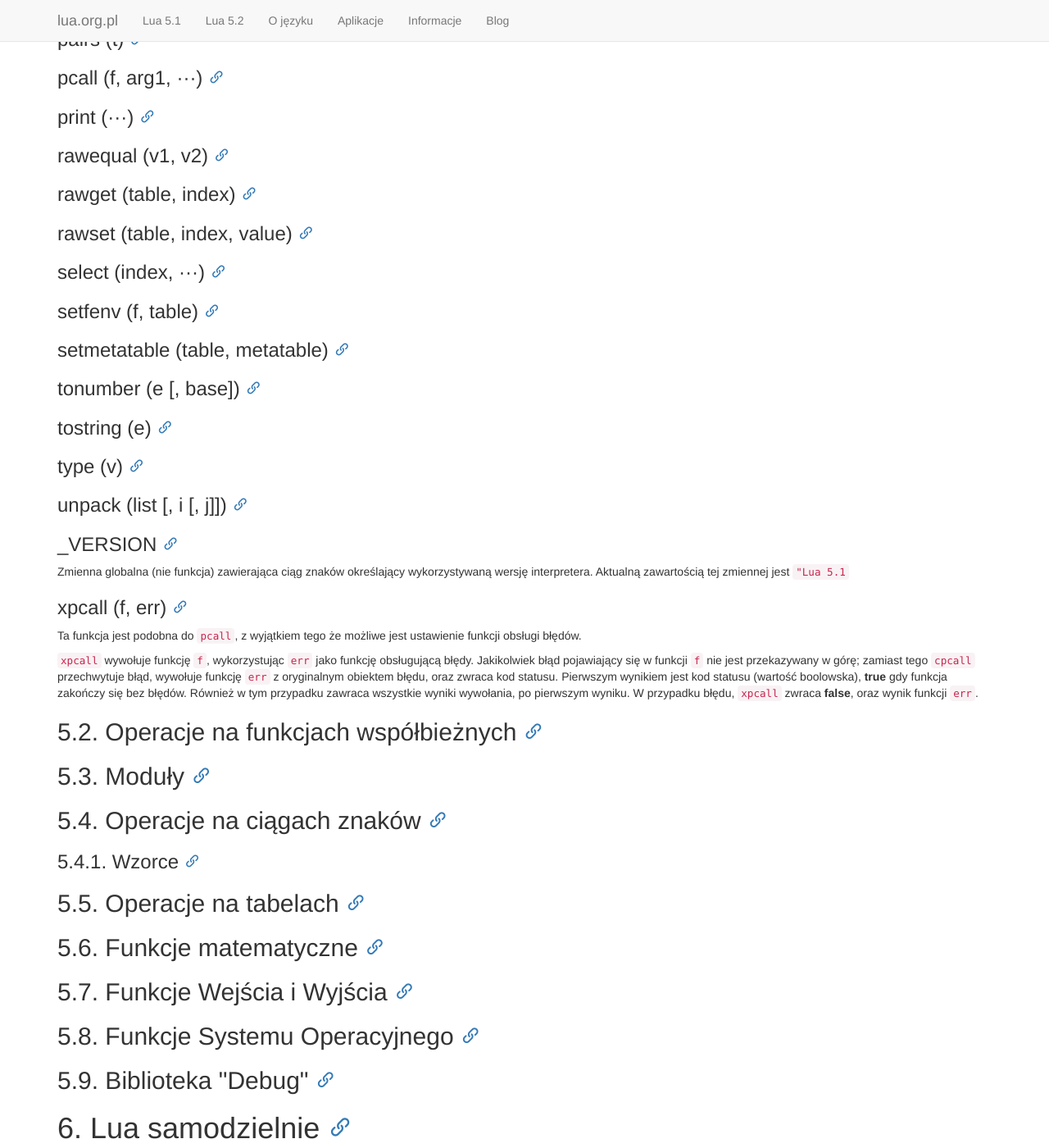
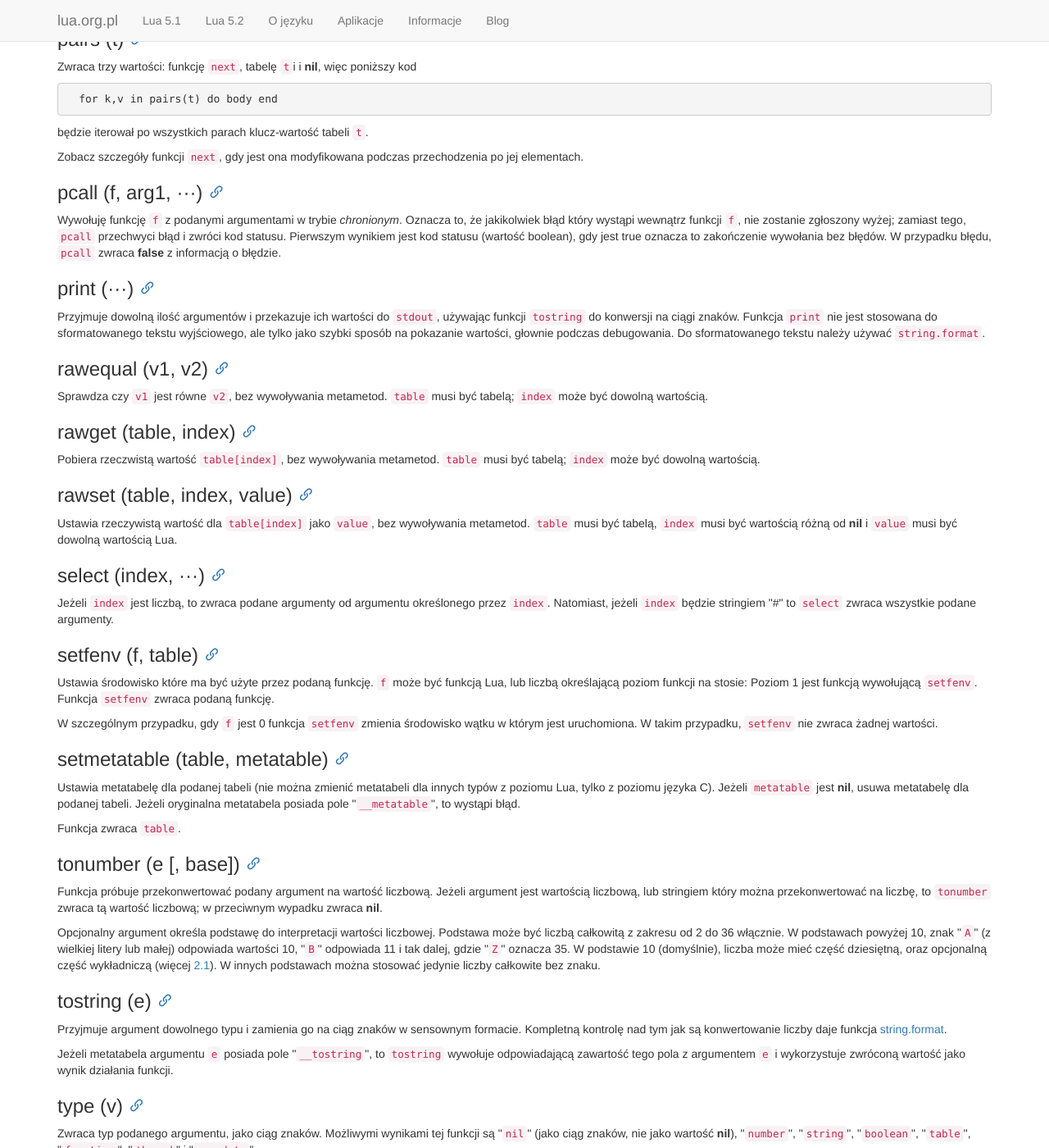
Before and after one commit to BRychlik/lua.org.pl, a Jekyll site: the page built from 5.1/manual.html, in a window 1280 px wide and 1400 px high, scrolled down 24643 px. Shown: the whole window at 82% size. Built offline with Jekyll 4.4.1, drawn with Linux system fonts in a browser that asks for light colours; nearby versions of some CDN libraries; comment, search, counter and statistics services are not loaded; some of the changed text lies outside the part shown.

Commit message:
Skończony 5.1

```diff
--- a/5.1/manual.html
+++ b/5.1/manual.html
@@ -1339,36 +1339,102 @@ Standardowa biblioteka Lua dostarcza użyteczne funkcje, które są zaimplemento
 
 <h3 id="pdf-pairs">pairs (t)</h3>
 
+<p>
+Zwraca trzy wartości: funkcję <a href="#pdf-next"><code>next</code></a>, tabelę <code>t</code>i i <strong>nil</strong>, więc poniższy kod
+</p>
+<pre>
+  for k,v in pairs(t) do body end
+</pre>
+<p>będzie iterował po wszystkich parach klucz-wartość tabeli <code>t</code>.</p>
+<p>Zobacz szczegóły funkcji <a href="#pdf-next"><code>next</code></a>, gdy jest ona modyfikowana podczas przechodzenia po jej elementach.</p>
+
 <h3 id="pdf-pcall">pcall (f, arg1, ···)</h3>
 
+<p>
+Wywołuję funkcję <code>f</code> z podanymi argumentami w trybie <em>chronionym</em>. Oznacza to, że jakikolwiek błąd który wystąpi wewnątrz funkcji <code>f</code>, nie zostanie zgłoszony wyżej; zamiast tego, <code>pcall</code> przechwyci błąd i zwróci kod statusu. Pierwszym wynikiem jest kod statusu (wartość boolean), gdy jest true oznacza to zakończenie wywołania bez błędów. W przypadku błędu, <code>pcall</code> zwraca <strong>false</strong> z informacją o błędzie.
+</p>
+
 <h3 id="pdf-print">print (···)</h3>
 
+<p>Przyjmuje dowolną ilość argumentów i przekazuje ich wartości do <code>stdout</code>, używając funkcji <a href="#pdf-tostring"><code>tostring</code></a> do konwersji na ciągi znaków. Funkcja <code>print</code> nie jest stosowana do sformatowanego tekstu wyjściowego, ale tylko jako szybki sposób na pokazanie wartości, głownie podczas debugowania. Do sformatowanego tekstu należy używać <a href="#pdf-string.format"><code>string.format</code></a>.</p>
+
 <h3 id="pdf-rawequal">rawequal (v1, v2)</h3>
 
+<p>
+Sprawdza czy <code>v1</code> jest równe <code>v2</code>, bez wywoływania metametod. <code>table</code> musi być tabelą; <code>index</code> może być dowolną wartością.
+</p>
+
 <h3 id="pdf-rawget">rawget (table, index)</h3>
 
+<p>
+Pobiera rzeczwistą wartość <code>table[index]</code>, bez wywoływania metametod. <code>table</code> musi być tabelą; <code>index</code> może być dowolną wartością.
+</p>
+
 <h3 id="pdf-rawset">rawset (table, index, value)</h3>
 
+<p>
+Ustawia rzeczywistą wartość dla <code>table[index]</code> jako <code>value</code>, bez wywoływania metametod. <code>table</code> musi być tabelą, <code>index</code> musi być wartością różną od <strong>nil</strong> i <code>value</code> musi być dowolną wartością Lua.
+</p>
+
 <h3 id="pdf-select">select (index, ···)</h3>
 
+<p>
+Jeżeli <code>index</code> jest liczbą, to zwraca podane argumenty od argumentu określonego przez <code>index</code>. Natomiast, jeżeli <code>index</code> będzie stringiem "#" to <code>select</code> zwraca wszystkie podane argumenty.
+</p>
+
 <h3 id="pdf-setfenv">setfenv (f, table)</h3>
 
+<p>
+Ustawia środowisko które ma być użyte przez podaną funkcję. <code>f</code> może być funkcją Lua, lub liczbą określającą poziom funkcji na stosie: Poziom 1 jest funkcją wywołującą <code>setfenv</code>. Funkcja <code>setfenv</code> zwraca podaną funkcję.
+</p>
+<p>
+W szczególnym przypadku, gdy <code>f</code> jest 0 funkcja <code>setfenv</code> zmienia środowisko wątku w którym jest uruchomiona. W takim przypadku, <code>setfenv</code> nie zwraca żadnej wartości.
+</p>
+
 <h3 id="pdf-setmetatable">setmetatable (table, metatable)</h3>
 
+<p>
+Ustawia metatabelę dla podanej tabeli (nie można zmienić metatabeli dla innych typów z poziomu Lua, tylko z poziomu języka C). Jeżeli <code>metatable</code> jest <strong>nil</strong>, usuwa metatabelę dla podanej tabeli. Jeżeli oryginalna metatabela posiada pole "<code>__metatable</code>", to wystąpi błąd.
+</p>
+<p>
+Funkcja zwraca <code>table</code>.
+</p>
+
 <h3 id="pdf-tonumber">tonumber (e [, base])</h3>
 
+<p>
+Funkcja próbuje przekonwertować podany argument na wartość liczbową. Jeżeli argument jest wartością liczbową, lub stringiem który można przekonwertować na liczbę, to <code>tonumber</code> zwraca tą wartość liczbową; w przeciwnym wypadku zwraca <strong>nil</strong>.
+</p>
+<p>
+Opcjonalny argument określa podstawę do interpretacji wartości liczbowej. Podstawa może być liczbą całkowitą z zakresu od 2 do 36 włącznie. W podstawach powyżej 10, znak "<code>A</code>" (z wielkiej litery lub małej) odpowiada wartości 10, "<code>B</code>" odpowiada 11 i tak dalej, gdzie "<code>Z</code>" oznacza 35. W podstawie 10 (domyślnie), liczba może mieć część dziesiętną, oraz opcjonalną część wykładniczą (więcej <a href="#2.1">2.1</a>). W innych podstawach można stosować jedynie liczby całkowite bez znaku.
+</p>
+
 <h3 id="pdf-tostring">tostring (e)</h3>
 
-<p></p>
-
+<p>
+Przyjmuje argument dowolnego typu i zamienia go na ciąg znaków w sensownym formacie. Kompletną kontrolę nad tym jak są konwertowanie liczby daje funkcja <a href="#pdf-string.format">string.format</a>.
+</p>
+
+<p>
+Jeżeli metatabela argumentu <code>e</code> posiada pole "<code>__tostring</code>", to <code>tostring</code> wywołuje odpowiadającą zawartość tego pola z argumentem <code>e</code> i wykorzystuje zwróconą wartość jako wynik działania funkcji.
+</p>
 <h3 id="pdf-type">type (v)</h3>
 
-<p></p>
+<p>
+Zwraca typ podanego argumentu, jako ciąg znaków. Możliwymi wynikami tej funkcji są "<code>nil</code>" (jako ciąg znaków, nie jako wartość <strong>nil</strong>), "<code>number</code>", "<code>string</code>", "<code>boolean</code>", "<code>table</code>", "<code>function</code>", "<code>thread</code>" i "<code>userdata</code>".
+</p>
 
 <h3 id="pdf-unpack">unpack (list [, i [, j]])</h3>
 
-<p></p>
-
+<p>
+Zwraca elementy z podanej tabeli. Funkcja jest równoważna do:
+</p>
+<pre>
+  return list[i], list[i+1], ···, list[j]
+</pre>
+<p>
+z wyjątkiem że kod powyżej może być zapisany dla określonej liczby elementów. Domyślnie <code>i</code> jest równe 1 a <code>j</code> jest równe długości listy, jako operator długości (więcej <a href="#2.5.5">2.5.5</a>).
+</p>
 <h3 id="pdf-_VERSION">_VERSION</h3>
 
 <p>Zmienna globalna (nie funkcja) zawierająca ciąg znaków określający wykorzystywaną wersję interpretera. Aktualną zawartością tej zmiennej jest <code>"Lua 5.1</code></p>
```
